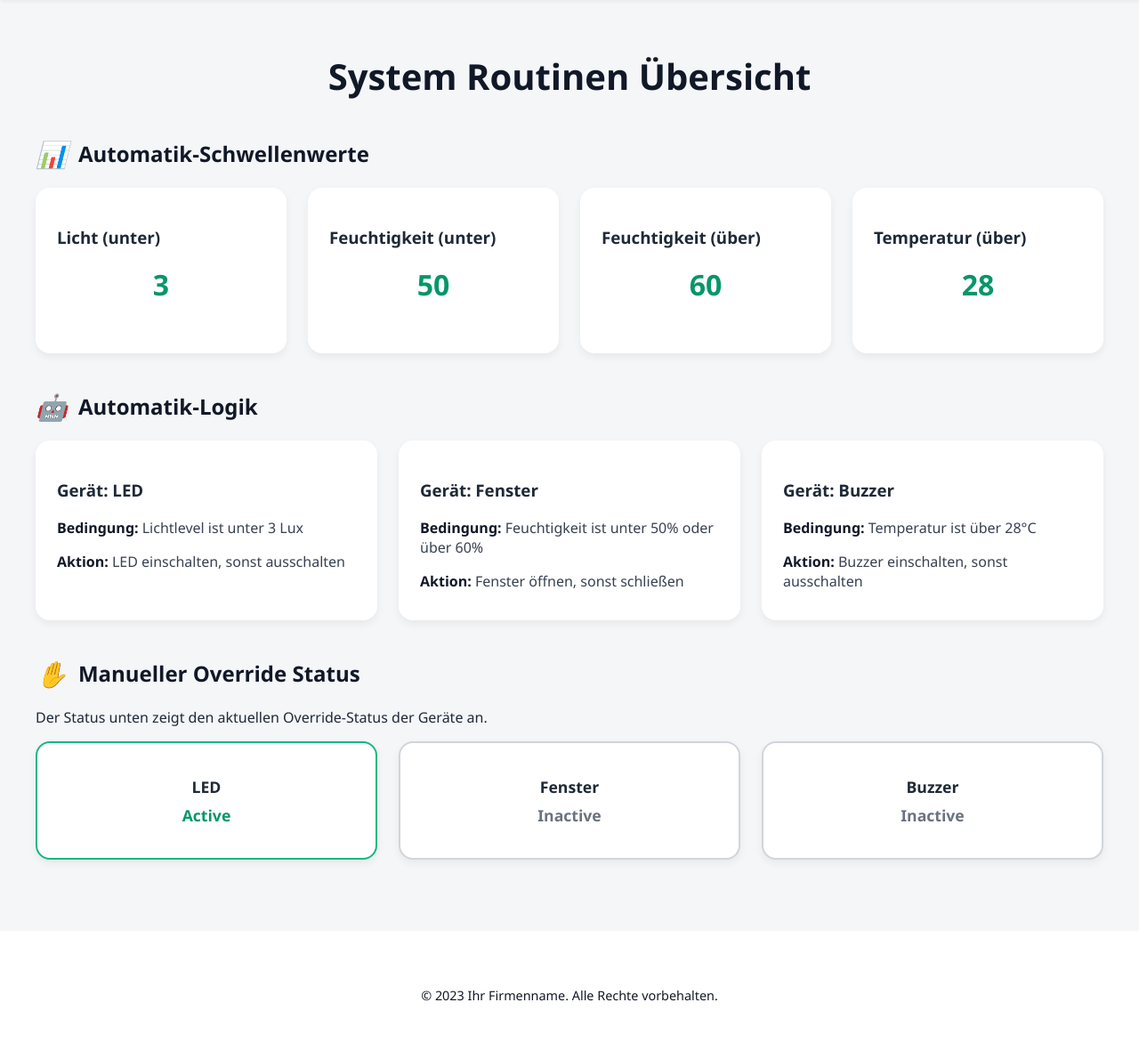
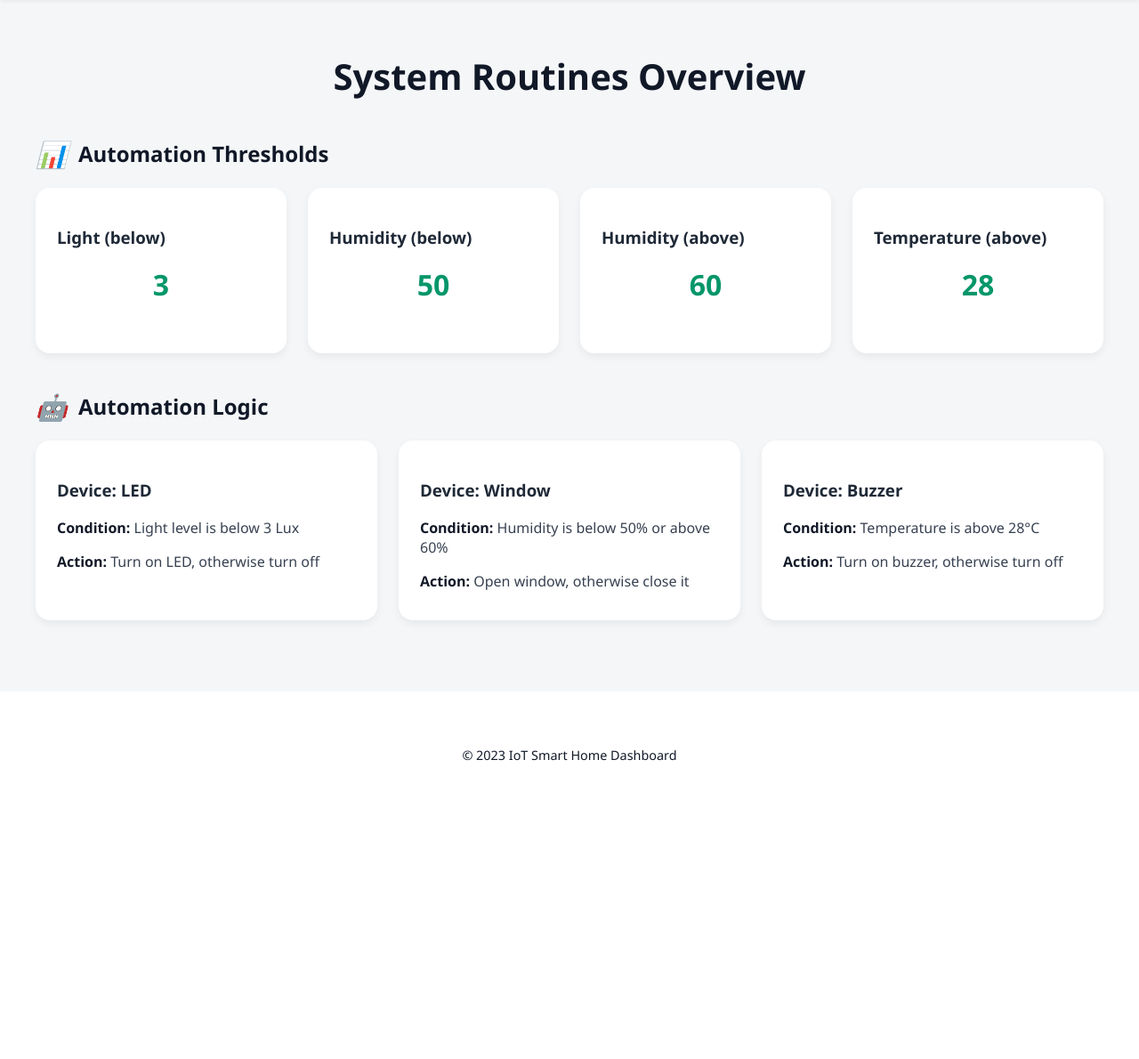
Before and after one commit to flo2274/iot-prog-individual-assignment, a Flask app: page /routine in a window 1280 px wide. Shown: the part 118-1308 px from the top of the page at 89% size. After the commit the page ends 973 px from the top, so only its background shows below. Run offline with Flask 2, Linux system fonts and the light colour scheme.

Commit message:
Renaiming of files to english and cohesion fixes

```diff
--- a/server/app.py
+++ b/server/app.py
@@ -137,7 +137,7 @@ def handle_command(data):
             try:
                 with serial_lock:
                     ser.write(f"{command}\n".encode('utf-8'))
-                emit('command_response', {'status': 'success', 'command': command})
+                emit('command_response', {'status': 'success', 'command': command, 'mode': 'hand-mode'})
                 if command in ['LED_ON', 'LED_OFF']:
                     set_manual_override('LED')
                 elif command in ['WINDOW_OPEN', 'WINDOW_CLOSE']:
@@ -211,7 +211,7 @@ def send_command_to_arduino(command):
             socketio.emit('command_response', {
                 'command': command,
                 'status': 'success',
-                'source': 'routine'
+                'mode': 'auto-mode'
             })
 
         except Exception as e:
@@ -221,7 +221,7 @@ def send_command_to_arduino(command):
                 'command': command,
                 'status': 'error',
                 'message': str(e),
-                'source': 'routine'
+                'mode': 'auto-mode'
             })
 
 if __name__ == '__main__':
--- a/server/database.py
+++ b/server/database.py
@@ -50,7 +50,7 @@ def insert_sensor_data(temperature, humidity, light_level):
             connection.close() # Verbindung immer schließen
             # print("Database connection closed") # Debugging
 
-def get_historical_data(limit=100):
+def get_historical_data(limit=500):
     """Holt die letzten 'limit' Sensordaten-Einträge aus der Datenbank."""
     connection = get_db_connection()
     if connection is None:
--- a/server/static/js/config.js
+++ b/server/static/js/config.js
@@ -19,21 +19,21 @@ export const config = {
     updateDuration: 500, // ms for transitions
     sensors: {
       temperature: {
-        title: "Temperatur (°C)",
+        title: "Temperature (°C)",
         yDomain: [0, 40],
         color: "rgb(255, 99, 132)",
         elementId: "temperature",
         unit: "°C",
       },
       humidity: {
-        title: "Luftfeuchtigkeit (%)",
+        title: "Humidity (%)",
         yDomain: [0, 100],
         color: "rgb(54, 162, 235)",
         elementId: "humidity",
         unit: "%",
       },
       light_level: {
-        title: "Lichtlevel (%)",
+        title: "Light Level (%)",
         yDomain: [0, 100],
         color: "rgb(255, 205, 86)",
         elementId: "light",
--- a/server/templates/index.html
+++ b/server/templates/index.html
@@ -46,7 +46,7 @@
               <p id="connection-status">Connecting to server...</p>
             </div>
             <div class="card actuator-status">
-              <h2>Aktuator Status</h2>
+              <h2>Actuator Status</h2>
               <p id="current-actuator">--</p>
               <p id="current-actuator-mode">--</p>
             </div>
@@ -81,7 +81,7 @@
         </div>
 
         <div id="sensorDashboardChartsContainer" class="card">
-          <h2>Sensor History (Live)</h2>
+          <h2>Live Sensor Trend</h2>
           <div class="charts-flex-container">
             <!-- D3 will render the charts here -->
           </div>
@@ -91,7 +91,7 @@
 
     <footer class="site-footer">
       <div class="container">
-        <p>&copy; 2023 IoT Smart Home Dashboard</p>
+        <p>&copy; 2025 IoT Smart Home Dashboard</p>
       </div>
     </footer>
 
--- a/server/templates/routine.html
+++ b/server/templates/routine.html
@@ -1,9 +1,9 @@
 <!DOCTYPE html>
-<html lang="de">
+<html lang="en">
   <head>
     <meta charset="UTF-8" />
     <meta name="viewport" content="width=device-width, initial-scale=1.0" />
-    <title>System Routinen Übersicht - Ihre Smart Home Steuerung</title>
+    <title>System Routines Overview - Your Smart Home Control</title>
     <link
       rel="stylesheet"
       href="{{ url_for('static', filename='css/style.css') }}"
@@ -26,93 +26,62 @@
     </header>
 
     <div class="container">
-      <h1>System Routinen Übersicht</h1>
+      <h1>System Routines Overview</h1>
       <section class="card-section">
-        <h2><i class="icon">📊</i> Automatik-Schwellenwerte</h2>
+        <h2><i class="icon">📊</i> Automation Thresholds</h2>
         <div class="card-grid">
           <div class="card threshold-card">
-            <h3>Licht (unter)</h3>
+            <h3>Light (below)</h3>
             <p class="value">3</p>
-            {# Entnommen aus LIGHT_THRESHOLD = 3 #}
+            {# Taken from LIGHT_THRESHOLD = 3 #}
           </div>
           <div class="card threshold-card">
-            <h3>Feuchtigkeit (unter)</h3>
+            <h3>Humidity (below)</h3>
             <p class="value">50</p>
-            {# Entnommen aus HUMIDITY_LOW_THRESHOLD = 50 #}
+            {# Taken from HUMIDITY_LOW_THRESHOLD = 50 #}
           </div>
           <div class="card threshold-card">
-            <h3>Feuchtigkeit (über)</h3>
+            <h3>Humidity (above)</h3>
             <p class="value">60</p>
-            {# Entnommen aus HUMIDITY_HIGH_THRESHOLD = 60 #}
+            {# Taken from HUMIDITY_HIGH_THRESHOLD = 60 #}
           </div>
           <div class="card threshold-card">
-            <h3>Temperatur (über)</h3>
+            <h3>Temperature (above)</h3>
             <p class="value">28</p>
-            {# Entnommen aus TEMPERATURE_HIGH_THRESHOLD = 28 #}
+            {# Taken from TEMPERATURE_HIGH_THRESHOLD = 28 #}
           </div>
         </div>
       </section>
 
       <section class="card-section">
-        <h2><i class="icon">🤖</i> Automatik-Logik</h2>
+        <h2><i class="icon">🤖</i> Automation Logic</h2>
         <div class="card-grid">
           <div class="card logic-card">
-            <h3>Gerät: LED</h3>
-            <p><strong>Bedingung:</strong> Lichtlevel ist unter 3 Lux</p>
-            {# Entnommen aus light < LIGHT_THRESHOLD #}
-            <p><strong>Aktion:</strong> LED einschalten, sonst ausschalten</p>
-            {# Entnommen aus led_state Logic #}
+            <h3>Device: LED</h3>
+            <p><strong>Condition:</strong> Light level is below 3 Lux</p>
+            {# Taken from light < LIGHT_THRESHOLD #}
+            <p><strong>Action:</strong> Turn on LED, otherwise turn off</p>
+            {# Taken from led_state Logic #}
           </div>
           <div class="card logic-card">
-            <h3>Gerät: Fenster</h3>
+            <h3>Device: Window</h3>
             <p>
-              <strong>Bedingung:</strong> Feuchtigkeit ist unter 50% oder über
-              60%
+              <strong>Condition:</strong> Humidity is below 50% or above 60%
             </p>
-            {# Entnommen aus hum < HUMIDITY_LOW_THRESHOLD or hum >
-            HUMIDITY_HIGH_THRESHOLD #}
-            <p><strong>Aktion:</strong> Fenster öffnen, sonst schließen</p>
-            {# Entnommen aus window_state Logic #}
+            <p><strong>Action:</strong> Open window, otherwise close it</p>
           </div>
           <div class="card logic-card">
-            <h3>Gerät: Buzzer</h3>
-            <p><strong>Bedingung:</strong> Temperatur ist über 28°C</p>
-            {# Entnommen aus temp > TEMPERATURE_HIGH_THRESHOLD #}
-            <p>
-              <strong>Aktion:</strong> Buzzer einschalten, sonst ausschalten
-            </p>
-            {# Entnommen aus buzzer_state Logic #}
+            <h3>Device: Buzzer</h3>
+            <p><strong>Condition:</strong> Temperature is above 28°C</p>
+            <p><strong>Action:</strong> Turn on buzzer, otherwise turn off</p>
           </div>
-        </div>
-      </section>
-
-      <section class="card-section">
-        <h2><i class="icon">✋</i> Manueller Override Status</h2>
-        <p>
-          Der Status unten zeigt den aktuellen Override-Status der Geräte an.
-        </p>
-        <div class="card-grid">
-          <div class="card override-card active">
-            <h3>LED</h3>
-            <p class="status">Active</p>
-          </div>
-          <div class="card override-card inactive">
-            <h3>Fenster</h3>
-            <p class="status">Inactive</p>
-          </div>
-          <div class="card override-card inactive">
-            <h3>Buzzer</h3>
-            <p class="status">Inactive</p>
-          </div>
-          {# Fügen Sie hier die tatsächlichen Override-Status basierend auf
-          Ihrer Logik ein #}
         </div>
       </section>
     </div>
 
     <footer class="site-footer">
       <div class="container">
-        <p>&copy; 2023 Ihr Firmenname. Alle Rechte vorbehalten.</p>
+        <p>&copy; 2023 IoT Smart Home Dashboard</p>
       </div>
     </footer>
   </body>
```
Also changed, not shown: server/static/css/style.css (+32 -0 lines), server/static/js/app.js (+11 -39 lines), server/static/js/dashboardChart.js (+6 -6 lines), server/static/js/uiUpdater.js (+11 -12 lines), server/templates/history.html (+6 -11 lines).
